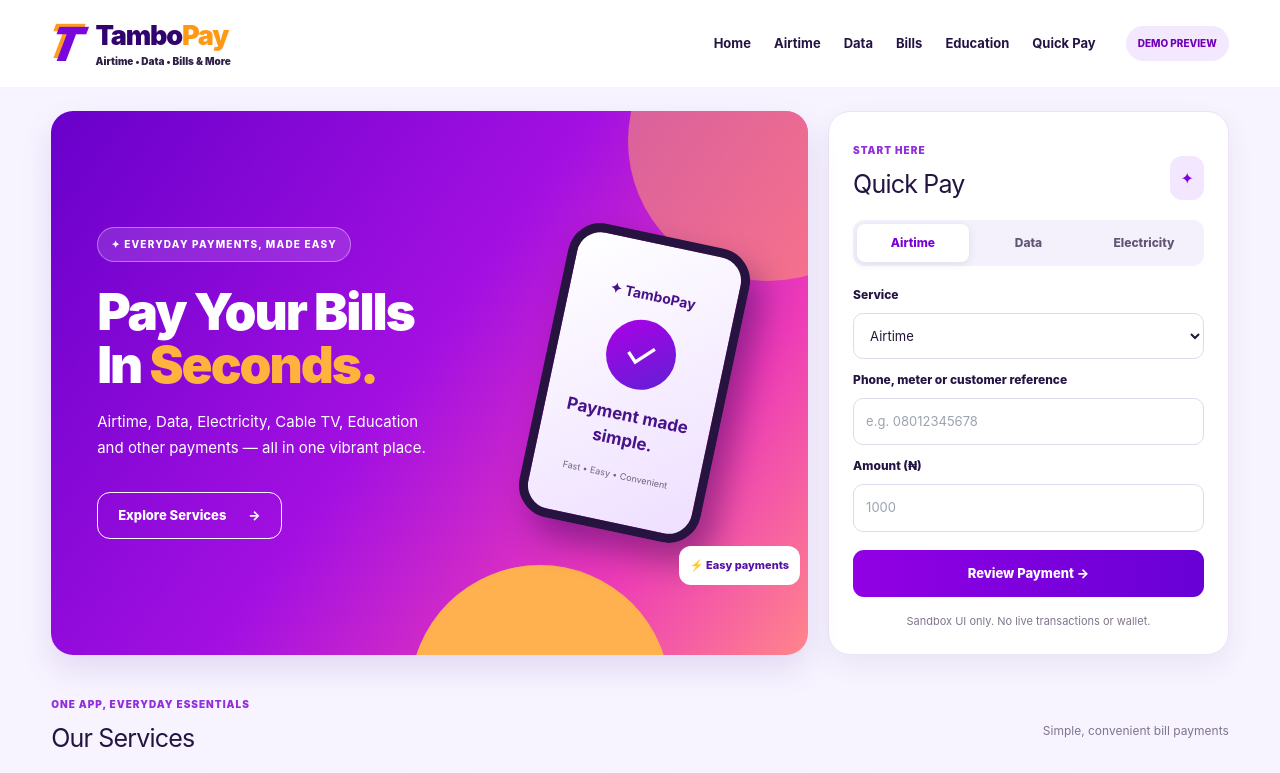
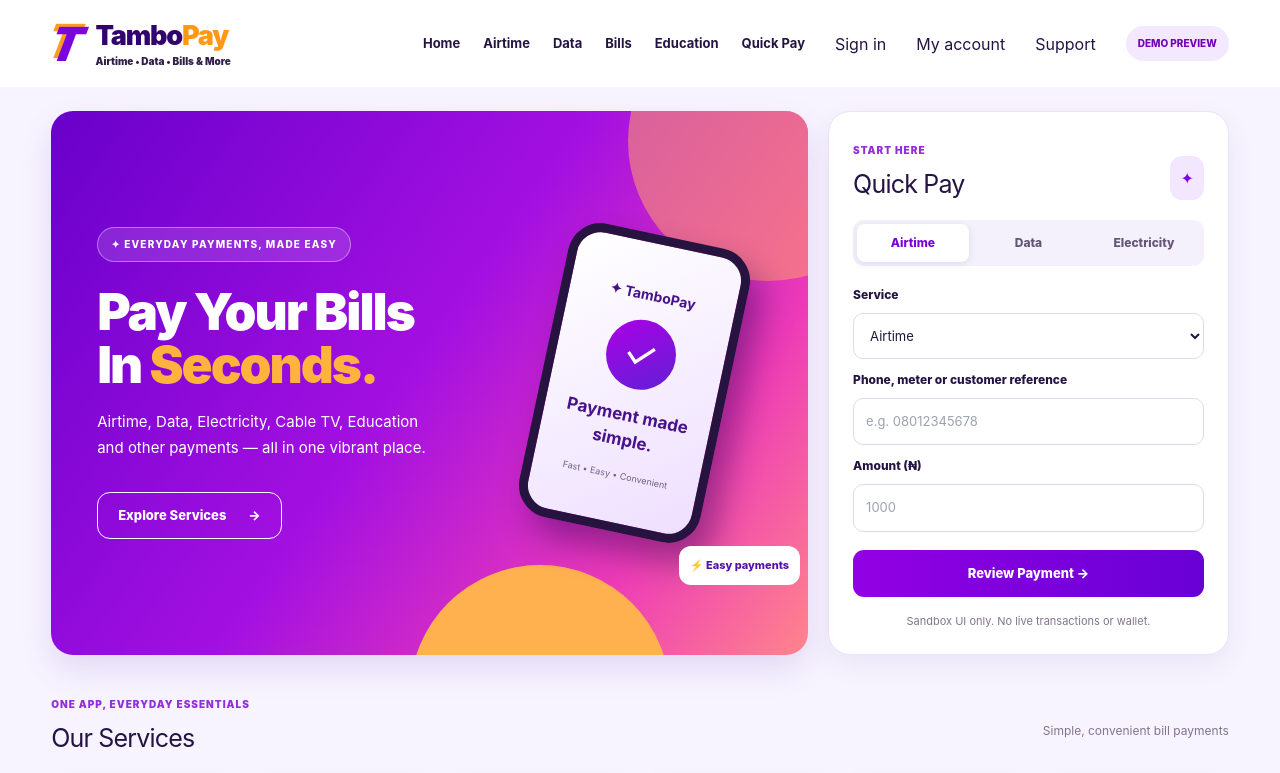
Before and after one commit to emmanueldaniel251994-sketch/tambopay, a Next.js app in the folder frontend/: page / in a window 1280 px wide. Shown: the top 773 px of the page. Built offline with nearby package versions, Linux system fonts and the light colour scheme.

Commit message:
feat: link customer portal and style account pages

```diff
--- a/frontend/app/page.tsx
+++ b/frontend/app/page.tsx
@@ -23,7 +23,7 @@ export default function Home() {
     <header className="topbar">
       <a className="brand" href="#home" aria-label="TamboPay home"><span className="brand-mark">T</span><span className="brand-name">Tambo<span>Pay</span><small>Airtime • Data • Bills & More</small></span></a>
       <nav aria-label="Main navigation" className="nav"><a href="#home">Home</a><a href="#services">Airtime</a><a href="#services">Data</a><a href="#services">Bills</a><a href="#services">Education</a><a href="#checkout">Quick Pay</a></nav>
-      <span className="demo-pill">DEMO PREVIEW</span>
+      <a className="portal-nav-link" href="/login">Sign in</a><a className="portal-nav-link" href="/account">My account</a><a className="portal-nav-link" href="/support">Support</a><span className="demo-pill">DEMO PREVIEW</span>
     </header>
     <main id="home">
       <section className="hero-layout">
```
